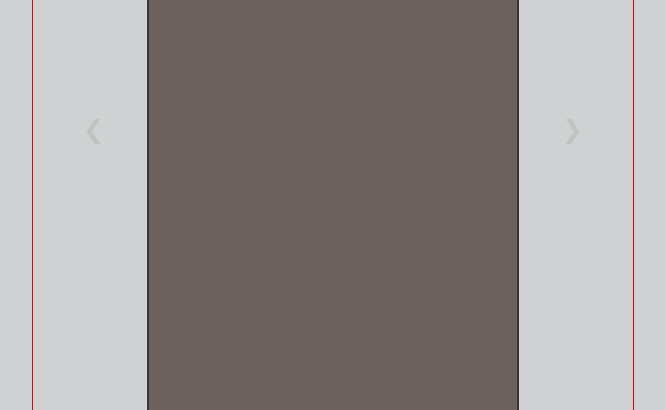
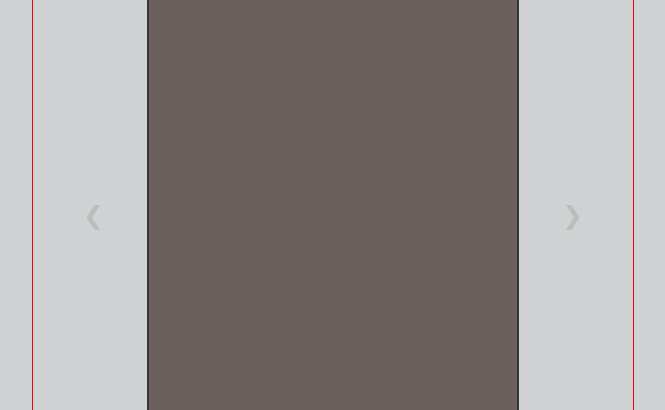
Before and after one commit to ISGW/pgT, a plain HTML site: page works.html in a window 1280 px wide. Shown: the part 272-682 px from the top of the page, 307-972 px from the left. Drawn offline with Linux system fonts and the light colour scheme; a web font is replaced by a local one.

Commit message:
Update works.html

```diff
--- a/works.html
+++ b/works.html
@@ -144,10 +144,10 @@
         .carousel-btn {
             position: absolute;
             top: 50%;
-            height: 200px; /*button lenght*/
+            height: 500px; /*button lenght*/
             transform: translateY(-50%);
             font-size: 25px;
-            color: #7f7f7f2c;
+            color: #7f7f7f3d;
             background-color: transparent !important;
             border: none;
             border-radius: 6px;
@@ -155,6 +155,9 @@
             padding: 45px;
             z-index: 1;
             user-select: none; /* Disable text(arrow) selection */
+            line-height: 500px; /* Same as button height */
+            vertical-align: middle; /* Vertical alignment */
+
         }
 
         .prev-btn {
```
